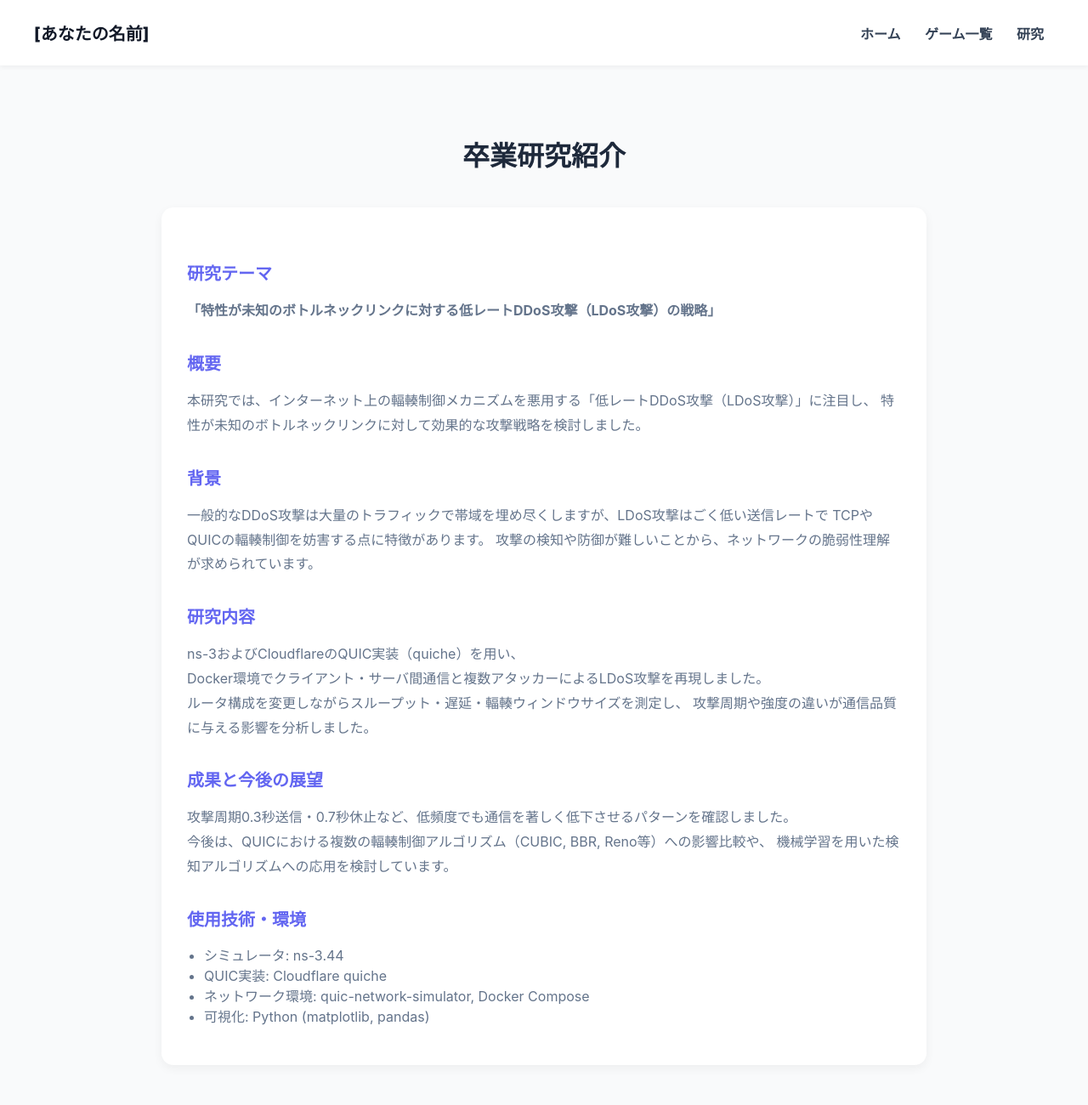
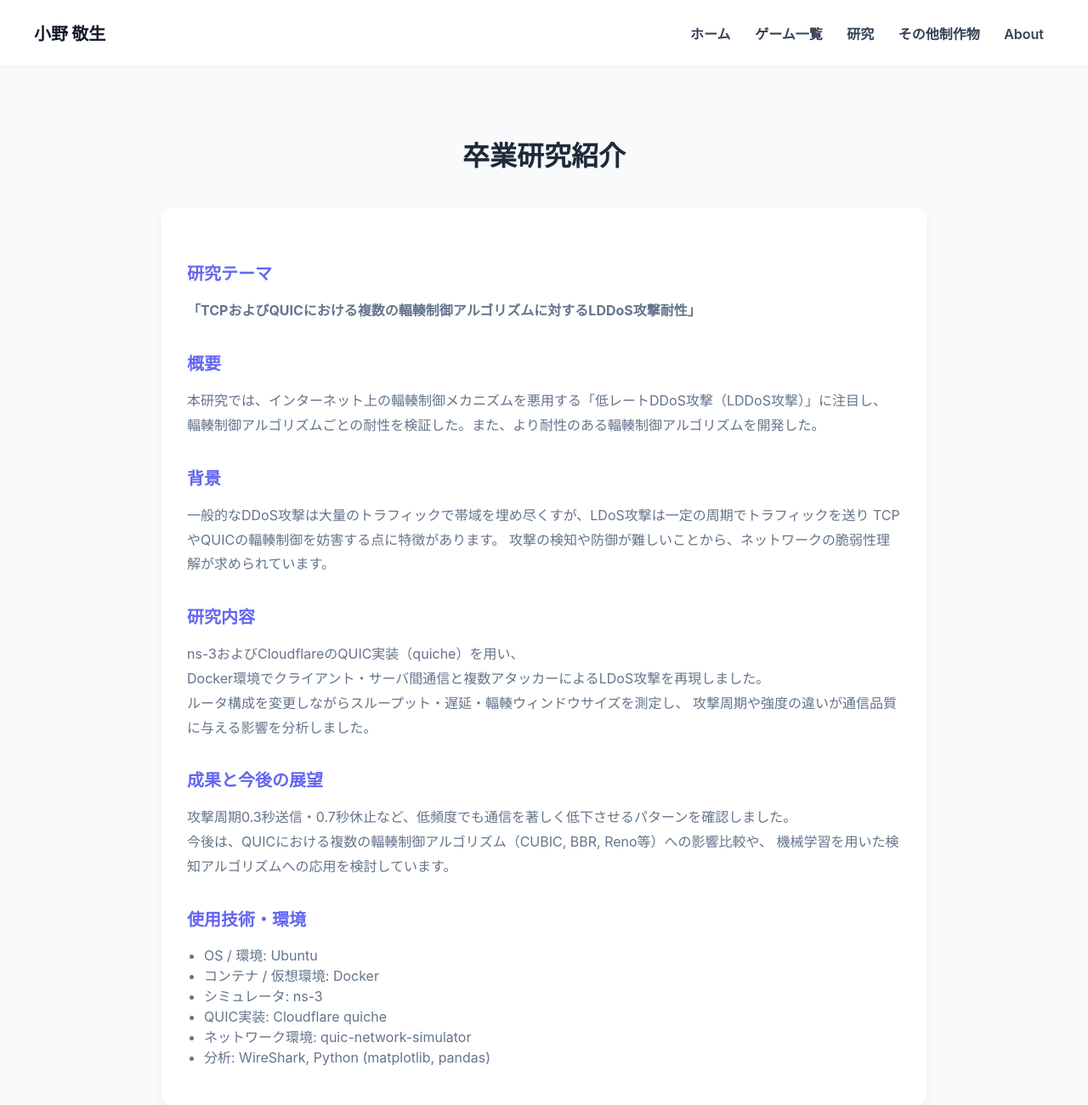
Before and after one commit to LDDoS-san/portfolio, a plain HTML site: page research.html in a window 1280 px wide. Shown: the top 1300 px of the page at 85% size. Drawn offline with Linux system fonts and the light colour scheme.

Commit message:
Update research.html

```diff
--- a/research.html
+++ b/research.html
@@ -3,7 +3,7 @@
 <head>
   <meta charset="utf-8" />
   <meta name="viewport" content="width=device-width, initial-scale=1" />
-  <title>研究紹介 — [あなたの名前]</title>
+  <title>研究紹介 — 小野 敬生</title>
   <style>
     :root {
       --bg: #f9fafb;
@@ -96,11 +96,13 @@
 </head>
 <body>
   <header>
-    <div class="logo">[あなたの名前]</div>
+    <div class="logo">小野 敬生</div>
     <nav>
       <a href="index.html">ホーム</a>
       <a href="games.html">ゲーム一覧</a>
       <a href="research.html">研究</a>
+      <a href="projects.html">その他制作物</a>
+      <a href="#summary">About</a>
     </nav>
   </header>
 
@@ -109,17 +111,17 @@
 
     <div class="research-card">
       <h2>研究テーマ</h2>
-      <p><strong>「特性が未知のボトルネックリンクに対する低レートDDoS攻撃（LDoS攻撃）の戦略」</strong></p>
+      <p><strong>「TCPおよびQUICにおける複数の輻輳制御アルゴリズムに対するLDDoS攻撃耐性」</strong></p>
 
       <h2>概要</h2>
       <p>
-        本研究では、インターネット上の輻輳制御メカニズムを悪用する「低レートDDoS攻撃（LDoS攻撃）」に注目し、
-        特性が未知のボトルネックリンクに対して効果的な攻撃戦略を検討しました。
+        本研究では、インターネット上の輻輳制御メカニズムを悪用する「低レートDDoS攻撃（LDDoS攻撃）」に注目し、
+        輻輳制御アルゴリズムごとの耐性を検証した。また、より耐性のある輻輳制御アルゴリズムを開発した。
       </p>
 
       <h2>背景</h2>
       <p>
-        一般的なDDoS攻撃は大量のトラフィックで帯域を埋め尽くしますが、LDoS攻撃はごく低い送信レートで
+        一般的なDDoS攻撃は大量のトラフィックで帯域を埋め尽くすが、LDoS攻撃は一定の周期でトラフィックを送り
         TCPやQUICの輻輳制御を妨害する点に特徴があります。
         攻撃の検知や防御が難しいことから、ネットワークの脆弱性理解が求められています。
       </p>
@@ -141,10 +143,12 @@
 
       <h2>使用技術・環境</h2>
       <ul>
-        <li>シミュレータ: ns-3.44</li>
+        <li>OS / 環境: Ubuntu</li>
+        <li>コンテナ / 仮想環境: Docker</li>
+        <li>シミュレータ: ns-3</li>
         <li>QUIC実装: Cloudflare quiche</li>
-        <li>ネットワーク環境: quic-network-simulator, Docker Compose</li>
-        <li>可視化: Python (matplotlib, pandas)</li>
+        <li>ネットワーク環境: quic-network-simulator</li>
+        <li>分析: WireShark, Python (matplotlib, pandas)</li>
       </ul>
     </div>
   </main>
```
